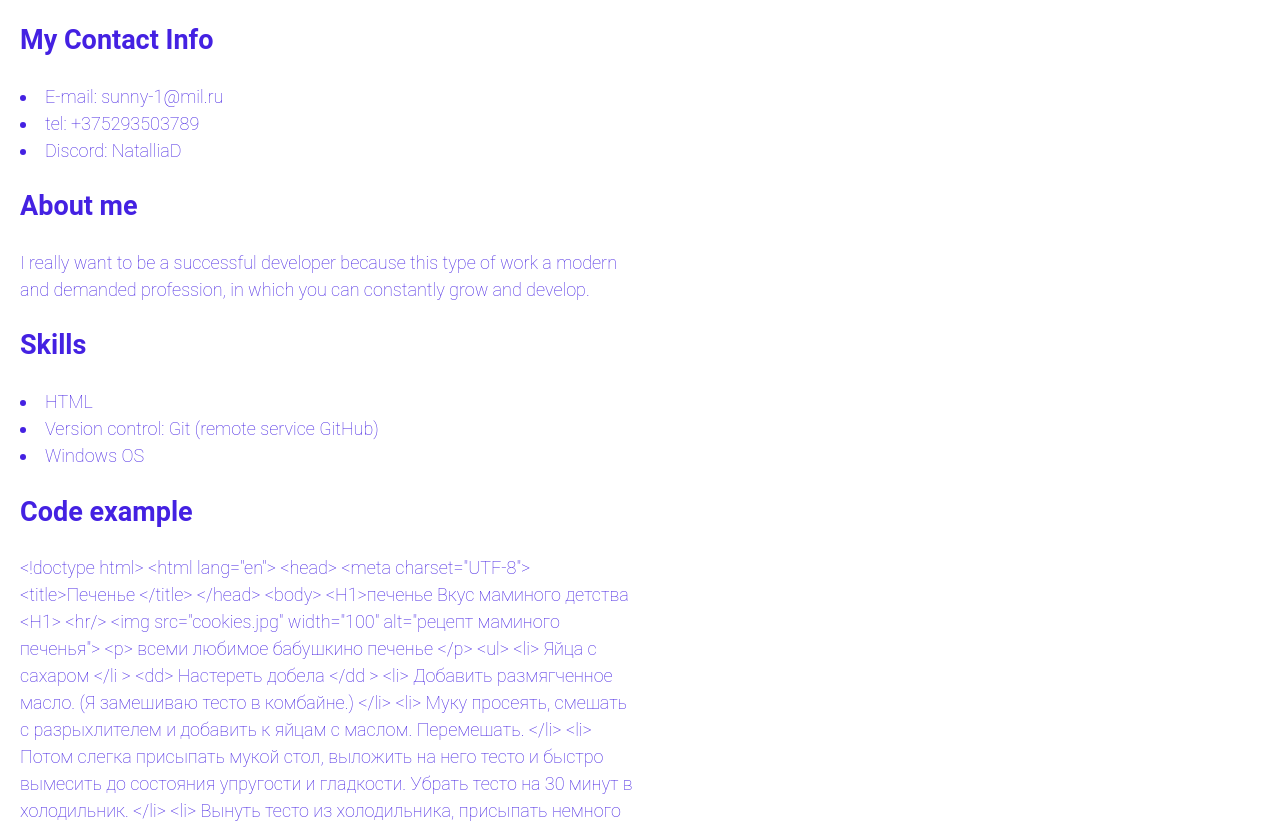
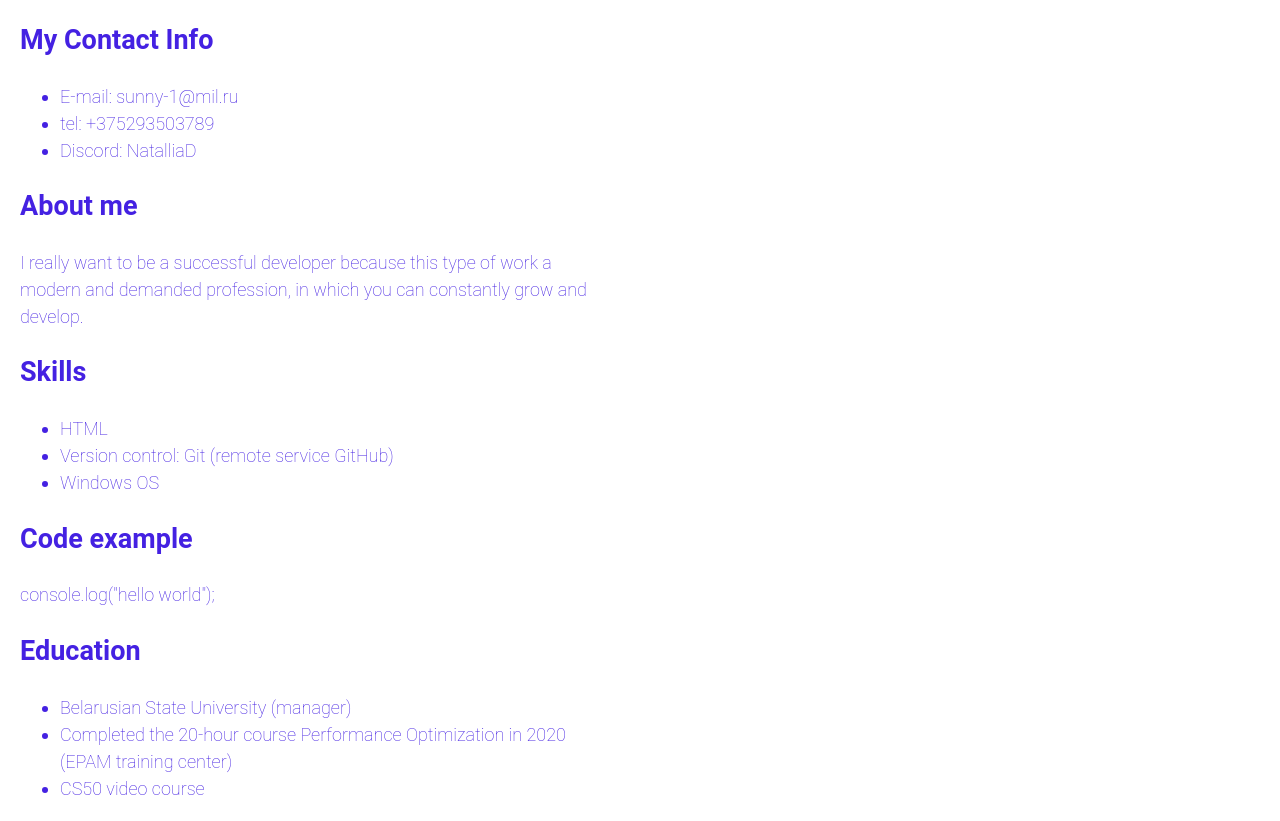
Before and after one commit to NatalliaDK/rsschool-cv, a plain HTML site: page index.html in a window 1280 px wide. Shown: the part 211-1032 px from the top of the page. Drawn offline with Linux system fonts and the light colour scheme; a web font is replaced by a local one.

Commit message:
fix: errors

```diff
--- a/index.html
+++ b/index.html
@@ -14,10 +14,10 @@
     <div class="header container">
         <nav class="nav">
             <ul class="nav-list">
-                <li class="nav-item"><a href="#My Contact Info" class="nav-link">My Contact Info</a></li>
-                <li class="nav-item"><a href="#About me" class="nav-link">About me</a></li>
+                <li class="nav-item"><a href="#MyContactInfo" class="nav-link">My Contact Info</a></li>
+                <li class="nav-item"><a href="#AboutMe" class="nav-link">About me</a></li>
                 <li class="nav-item"><a href="#Skills" class="nav-link">Skills</a></li>
-                <li class="nav-item"><a href="#Code examples" class="nav-link">Code examples</a></li>
+                <li class="nav-item"><a href="#CodeExamples" class="nav-link">Code examples</a></li>
                 <li class="nav-item"><a href="#Education" class="nav-link">Education</a></li>
                 <li class="nav-item"><a href="#Experience" class="nav-link">Experience</a></li>
                 <li class="nav-item"><a href="#Languages" class="nav-link">Languages</a></li>
@@ -33,15 +33,15 @@
             </div>
         </div>
 
-        <section class="section" id="My Contact Info">
+        <section class="section" id="MyContactInfo">
             <h2>My Contact Info</h2>
-            <p>
+            <ul>
                 <li> E-mail: sunny-1@mil.ru</li>
                 <li> tel: +375293503789</li>
                 <li> Discord: NatalliaD</li>
-            </p>
+            </ul>
         </section>
-        <section class="section" id="About me">
+        <section class="section" id="AboutMe">
             <h2>About me</h2>
             <p>
                 I really want to be a successful developer because this type of work a modern and demanded profession,
@@ -50,61 +50,25 @@
         </section>
         <section class="section" id="Skills">
             <h2>Skills</h2>
-            <p>
+            <ul>
                 <li> HTML </li>
                 <li> Version control: Git (remote service GitHub)</li>
                 <li> Windows OS</li>
-            </p>
+            </ul>
         </section>
-        <section class="section" id="Code examples">
+        <section class="section" id="CodeExamples">
             <h2>Code example</h2>
             <div class="Code">
-
-                &lt!doctype html&gt
-                &lthtml lang="en"&gt
-                &lthead&gt
-                &ltmeta charset="UTF-8"&gt
-                &lttitle>Печенье &lt/title&gt
-                &lt/head&gt
-                &ltbody&gt
-                &ltH1>печенье Вкус маминого детства &ltH1&gt
-                &lthr/&gt
-&ltimg src="cookies.jpg" width="100" alt="рецепт маминого печенья"&gt
-&ltp&gt всеми любимое бабушкино печенье &lt/p&gt
-&ltul&gt
-&ltli&gt Яйца с сахаром &lt/li &gt
-&ltdd&gt  Hастереть добела &lt/dd &gt
-&ltli&gt
-        Добавить размягченное масло. (Я замешиваю тесто в комбайне.)
-        &lt/li&gt
-        &ltli&gt
-        Муку просеять, смешать с разрыхлителем и добавить к яйцам с маслом. Перемешать.
-        &lt/li&gt
-        &ltli&gt
-        Потом слегка присыпать мукой стол, выложить на него тесто и быстро вымесить до состояния упругости и гладкости. Убрать тесто на 30 минут в холодильник.
-        &lt/li&gt
-        &ltli&gt
-        Вынуть тесто из холодильника, присыпать немного мукой стол и раскатать тесто в пласт. Не очень тонко, а то печеньки будут суховаты.
-        &lt/li&gt
-        &ltli&gt
-         Вырезать печенье различными формами и выложить на противень, смазанный маслом.
-         &lt/li&gt
-         &ltli&gt
-        Поместить в разогретую до 180 &ltsup&gt0&lt/sup&gt C духовку и выпекать печенье 15-20 минут.
-        &lt/li&gt
-        &lt/ul&gt
-
-        &lt/body&gt
-        &lt/html&gt
+                console.log("hello world");
             </div>
-            </section>
+        </section>
         <section class="section" id="Education">
             <h2>Education</h2>
-            <p>
+            <ul>
                 <li> Belarusian State University (manager) </li>
                 <li> Completed the 20-hour course Performance Optimization in 2020 (EPAM training center)</li>
                 <li> CS50 video course </li>
-            </p>
+            </ul>
         </section>
         <section class="section" id="Experience">
             <h2>Experience</h2>
@@ -112,19 +76,21 @@
         </section>
         <section class="section" id="Languages">
             <h2>Languages</h2>
-
+            <ul>
                 <li> Belarussian </li>
                 <li> Russian</li>
                 <li>
-                    English -  B2 <span> I usually watch film and read books in English and try to write in Englishdiary</span>
+                    English -  B2 <span> I usually watch films and read books in English and try to write in
+                        Englishdiary</span>
                 </li>
+            </ul>
         </section>
     </div>
 
     <div class="footer container">
 
         <div>
-            <a href=https://rs.school/js />
+            <a href="https://rs.school/js">
             <img src="assets/rs_school_js.svg" alt="RSSlogo" width="50">
             </a>
         </div>
@@ -137,4 +103,5 @@
         </div>
     </div>
 </body>
+
 </html>
```
